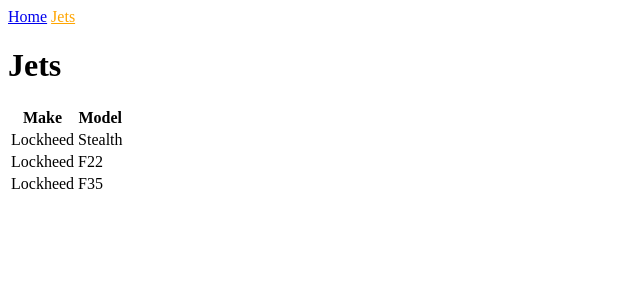
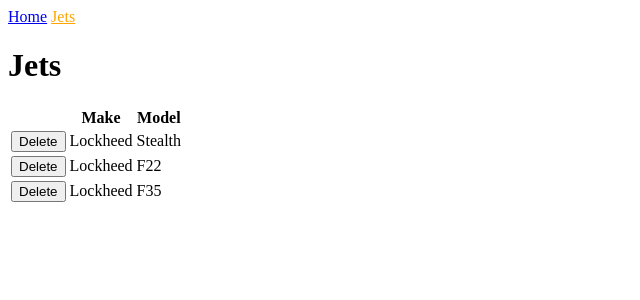
Before and after one commit to coryhouse/lm, a React (Create React App) app: page /jets in a window 1280 px wide. Shown: the top 300 px of the page, without its empty margins (0-640 px from the left). Built offline with nearby package versions, Linux system fonts and the light colour scheme.

Commit message:
Move to state

```diff
--- a/src/Jets.js
+++ b/src/Jets.js
@@ -1,34 +1,48 @@
 import React from "react";
 
 class Jets extends React.Component {
-  renderJets(jet) {
-    return (
-      <tr key={jet.id}>
-        <td>{jet.make}</td>
-        <td>{jet.model}</td>
-      </tr>
-    );
+  constructor(props) {
+    super(props);
+
+    this.state = {
+      jets: [
+        { id: 1, make: "Lockheed", model: "Stealth" },
+        { id: 2, make: "Lockheed", model: "F22" },
+        { id: 3, make: "Lockheed", model: "F35" }
+      ]
+    };
+
+    // binding in the constructor
+    // this.renderJets = this.renderJets.bind(this);
   }
 
+  deleteJet() {}
+
+  // Using concise arrow syntax
+  renderJets = jet => (
+    <tr key={jet.id}>
+      <td>
+        <button onClick={this.deleteJet}>Delete</button>
+      </td>
+      <td>{jet.make}</td>
+      <td>{jet.model}</td>
+    </tr>
+  );
+
   render() {
-    const jets = [
-      { id: 1, make: "Lockheed", model: "Stealth" },
-      { id: 2, make: "Lockheed", model: "F22" },
-      { id: 3, make: "Lockheed", model: "F35" }
-    ];
-
     return (
       <>
         <h1>Jets</h1>
         <table>
           <thead>
             <tr>
+              <th />
               <th>Make</th>
               <th>Model</th>
             </tr>
           </thead>
           {/* Point free style (jets is automatically passed by JavaScript) */}
-          <tbody>{jets.map(this.renderJets)}</tbody>
+          <tbody>{this.state.jets.map(this.renderJets)}</tbody>
         </table>
       </>
     );
```
